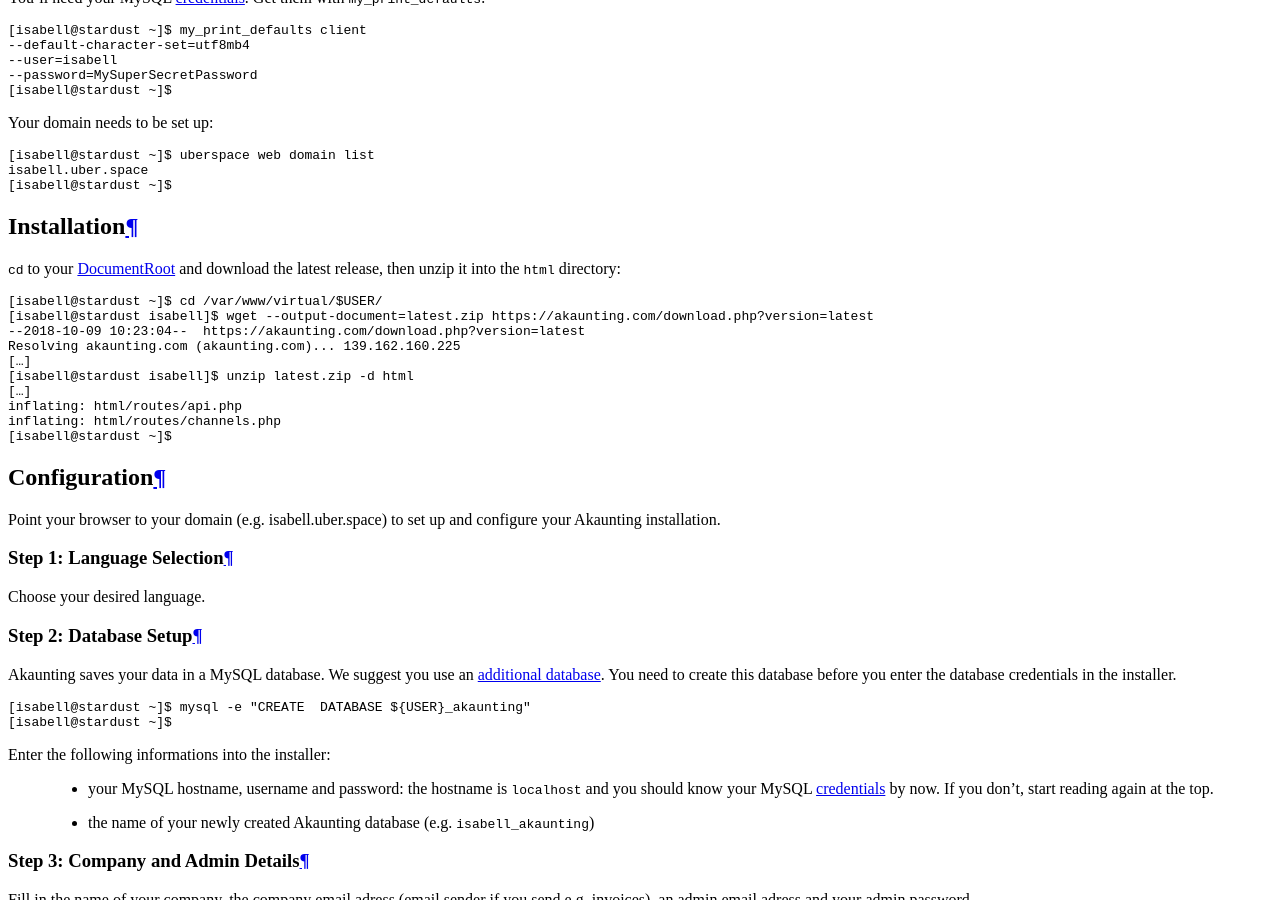
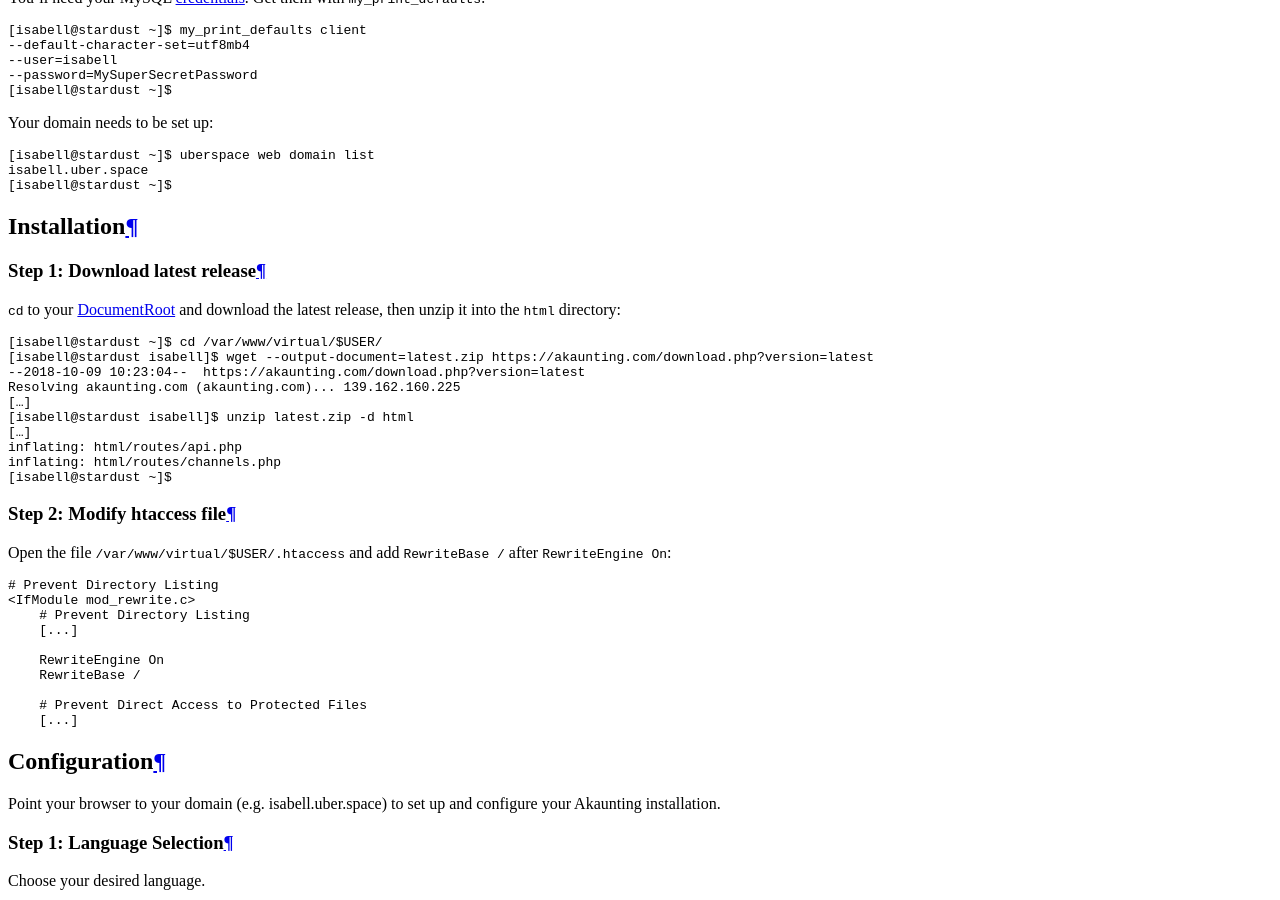
Before and after one commit to Uberspace/lab, a Sphinx documentation site: the page built from source/guide_akaunting.rst, in a window 1280 px wide and 900 px high, scrolled down 2382 px. Built offline with Sphinx 7.4.7 and the Read the Docs theme 2.0.0, drawn with Linux system fonts in a browser that asks for light colours.

Commit message:
[akaunting] add paragraph regarding htaccess to prevent internal server errors

```diff
--- a/source/guide_akaunting.rst
+++ b/source/guide_akaunting.rst
@@ -52,6 +52,9 @@
 Installation
 ============
 
+Step 1: Download latest release
+-------------------------------
+
 ``cd`` to your DocumentRoot_ and download the latest release, then unzip it into the ``html`` directory:
 
 .. code-block:: console
@@ -67,6 +70,25 @@
  inflating: html/routes/api.php
  inflating: html/routes/channels.php
  [isabell@stardust ~]$
+
+Step 2: Modify htaccess file
+----------------------------
+
+Open the file ``/var/www/virtual/$USER/.htaccess`` and add ``RewriteBase /`` after ``RewriteEngine On``:
+
+.. code-block::
+
+ # Prevent Directory Listing
+ <IfModule mod_rewrite.c>
+     # Prevent Directory Listing
+     [...]
+
+     RewriteEngine On
+     RewriteBase /
+
+     # Prevent Direct Access to Protected Files
+     [...]
+
 
 Configuration
 =============
```
